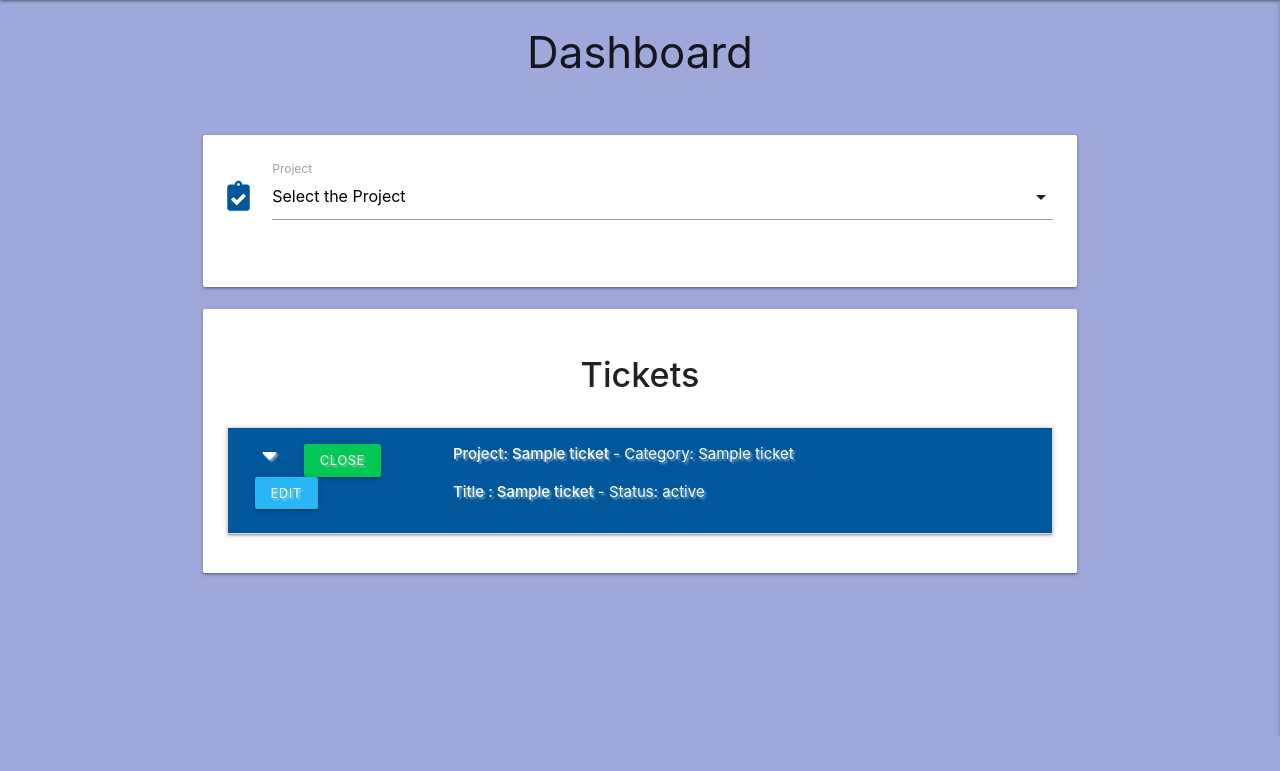
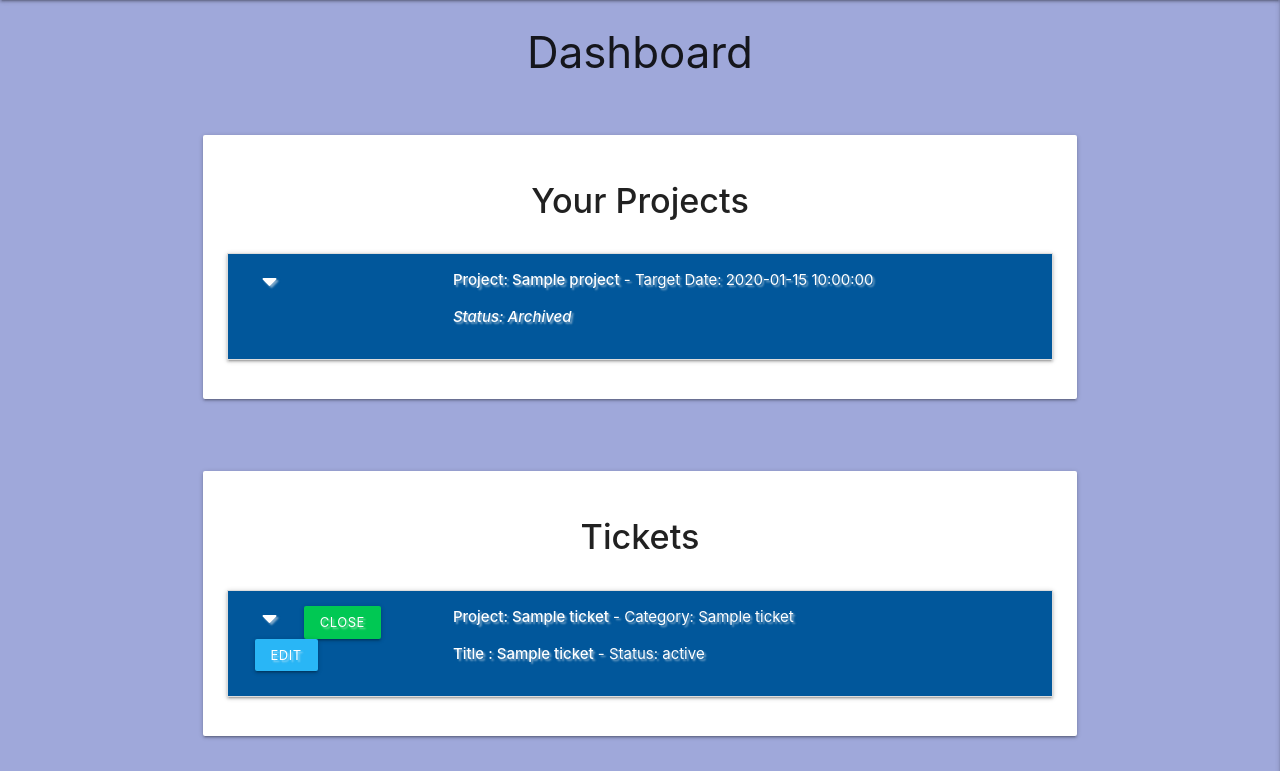
Before and after one commit to fabiodearaujo/bug_tracker_mp3, a Flask app: a page that uses templates/dashboard.html in a window 1280 px wide. Shown: the part 64-835 px from the top of the page. Before the commit the page ends 800 px from the top, so only its background shows below. Run offline with Flask 2, Linux system fonts and the light colour scheme; the visitor is signed in with stand-in values (Sample User, id 1); a database or web service that is not in the repository returns one stand-in record (values such as "Sample title"); some libraries are stand-ins or nearby versions.

Commit message:
Created Dashboard render template returning Projects from the user and tickets

```diff
--- a/app.py
+++ b/app.py
@@ -58,7 +58,7 @@ def login():
                 existing_user["user_pass"], request.form.get("user_pass")):
                     session["user"] = existing_user["user_name"]
                     session["category"] = existing_user["user_category"]
-                    flash("Welcome, {}".format(existing_user["user_name"]))
+                    flash("Welcome, {}!".format(existing_user["user_name"]))
                     return redirect(url_for(
                         "dashboard", user_name=session["user"]))
             else:
@@ -77,9 +77,20 @@ def login():
 
 @app.route("/dashboard/<user_name>", methods=["GET", "POST"])
 def dashboard(user_name):
-    user_name = mongo.db.user.find_one({"user_name": session["user"]})
-    projects = mongo.db.project.find().sort("project_name", 1)
-    tickets = mongo.db.ticket.find().sort("project_name", 1)
+    #user_name = mongo.db.user.find_one({"user_name": session["user"]})
+    projects = list(mongo.db.project.find(
+        {"user_name": session["user"]}).sort("project_name", 1))
+    proj_count = []
+    tickets = []
+    for proj in projects:
+        proj_count.append(proj["project_name"])
+        proj_receipt = proj["project_name"]
+        if proj_receipt:
+            ticket = list(mongo.db.ticket.find({"project_name": proj_receipt}))
+            tickets.extend(ticket)
+    if not projects:
+        flash("No Projects assigned yet, please contact your manager")
+        return redirect(url_for("home"))
 
     return render_template("dashboard.html",
         user_name=user_name, projects=projects, tickets=tickets)
@@ -184,7 +195,7 @@ def create_ticket():
         return render_template("create_ticket.html",
         categories=categories, projects=projects)
     else:
-        flash("You don't have projects yet, contact your manager")
+        flash("No Projects assigned to you yet, please contact your manager")
         return redirect("home")
 
     return render_template("create_ticket.html",
--- a/static/js/script.js
+++ b/static/js/script.js
@@ -13,7 +13,7 @@ $(document).ready(function(){
           done: "Select"
         }});
 
-        //Make validation of input drop down on Materialize - Tim Videos from Code Institute
+    //Make validation of input drop down on Materialize - Tim Videos from Code Institute
     validateMaterializeSelect();
     function validateMaterializeSelect() {
     let classValid = { "border-bottom": "1px solid #4caf50", "box-shadow": "0 1px 0 0 #4caf50"};
--- a/templates/dashboard.html
+++ b/templates/dashboard.html
@@ -14,27 +14,47 @@
     <div class="row top-spacing">
         <div class="col s12">
             <div class="card-panel">
-                <!-- project seletcion  -->
                 <div class="row">
-                    <div class="input-field col s12">
-                        <i class="fas fa-clipboard-check prefix light-blue-text text-darken-4"></i>
-                        <select id="project_name" name="project_name" class="validate" required>
-                            <option value="" disabled selected>Select the Project</option>
-                            {% for project in projects %}
-                                {% if project.user_name == session.user %}
-                                    <option value="{{ project.project_name }}">{{ project.project_name }}</option>
-                                {% endif %}
-                            {% endfor %}
-                        </select>
-                        <label for="project_name">Project</label>
+                    <div class="col s12 center-align">
+                        <h4><strong>Your Projects</strong></h4>
                     </div>
                 </div>
+                <ul class="collapsible">
+                    {% for project in projects %}
+                        <li>
+                            <div class="collapsible-header white-text light-blue darken-4 text-shadow">
+
+                                <div class="col s3">
+                                    <i class="fas fa-caret-down"></i>
+                                    {% if session.category == "manager" %}
+                                        <a href="#" class="btn-small green accent-4">Close</a>
+                                        <a href="#" class="btn-small light-blue lighten-1">Edit</a>
+                                    {% endif %}
+                                </div>
+                                <div class="col s9">
+                                    <strong>Project: {{ project.project_name }}</strong> - Target Date: {{ project.project_target_date }}
+                                    {% if project.project_archive == "off" %}
+                                        <p><strong><em>Status: Active</em></strong></p>
+                                    {% else %}
+                                        <p><strong><em>Status: Archived</em></strong></p>
+                                    {% endif %}
+                                </div>
+                            </div>
+                            <div class="collapsible-body">
+                                <strong>Description</strong>
+                                <p>{{ project.project_description }}</p>
+                            </div>
+                        </li>
+                    {% endfor %}
+                </ul>
             </div>
         </div>
+    </div>
 
+    <div class="row top-spacing">
         <div class="col s12">
             <div class="card-panel">
-                <!-- username field -->
+                <!-- Projects assigned to the user -->
                 <div class="row">
                     <div class="col s12 center-align">
                         <h4><strong>Tickets</strong></h4>
@@ -46,7 +66,7 @@
                             <div class="collapsible-header white-text light-blue darken-4 text-shadow">
                                 <div class="col s3">
                                     <i class="fas fa-caret-down"></i>
-                                        <a href="#" class="btn-small green accent-4">close</a>
+                                        <a href="#" class="btn-small green accent-4">Close</a>
                                         <a href="#" class="btn-small light-blue lighten-1">Edit</a>
                                 </div>
                                 <div class="col s9">
```
